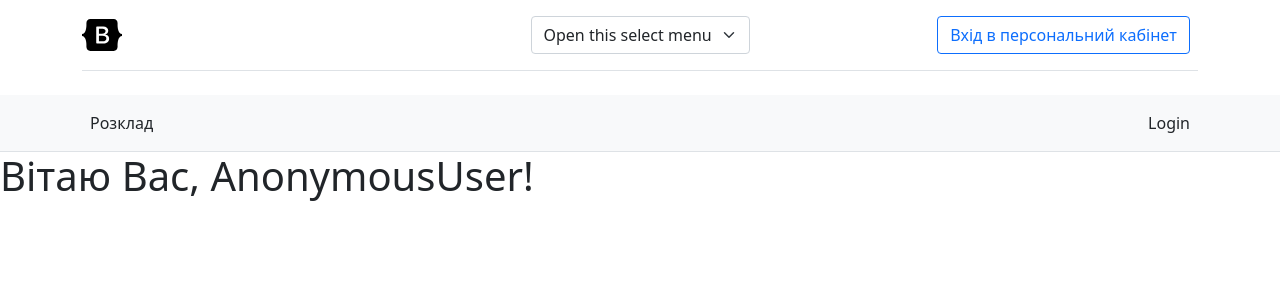
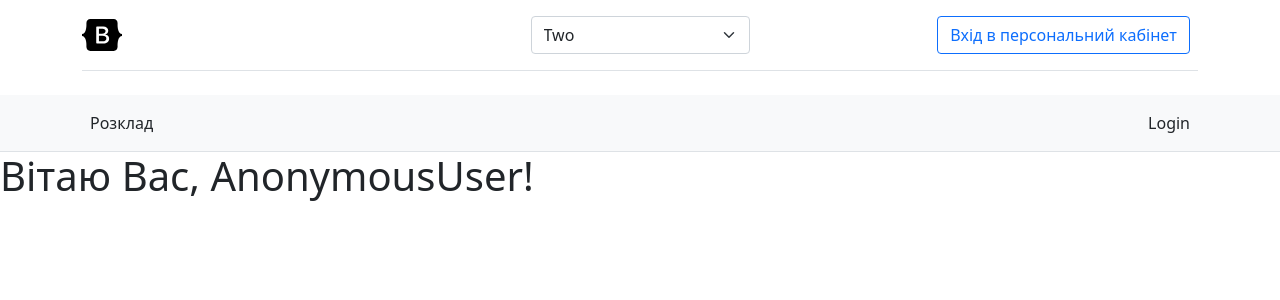
Before and after one commit to VVKo/cms, a Django app: page / in a window 1280 px wide. Shown: the top 300 px of the page. Run offline with Django 4.2, Linux system fonts and the light colour scheme; some libraries are stand-ins or nearby versions.

Commit message:
change header
Signed-off-by: VVKo <v.v.kovdrysh@gmail.com>

```diff
--- a/templates/partials/header.html
+++ b/templates/partials/header.html
@@ -2,23 +2,24 @@
 {% if request.user.is_authenticated %}
     <div class="container">
     <header class="d-flex flex-wrap align-items-center justify-content-center justify-content-md-between py-3 mb-4 border-bottom">
-      <a href="/" class="d-flex align-items-center col-md-3 mb-2 mb-md-0 text-dark text-decoration-none">
-        <svg class="bi me-2" width="40" height="32" role="img" aria-label="Bootstrap"><use xlink:href="#bootstrap"></use></svg>
-      </a>
+{#      <a href="/" class="d-flex align-items-center col-md-3 mb-2 mb-md-0 text-dark text-decoration-none">#}
+{#        <svg class="bi me-2" width="40" height="32" role="img" aria-label="Bootstrap"><use xlink:href="#bootstrap"></use></svg>#}
+{#      </a>#}
 
        <div class="row g-3 align-items-center">
 <select class="form-select col-1 mb-2 justify-content-center mb-md-0" aria-label="Default select example">
-  <option selected>Open this select menu</option>
-  <option value="1">One</option>
+  <option >Open this select menu</option>
+  <option selected value="1">One</option>
   <option value="2">Two</option>
   <option value="3">Three</option>
 </select>
         </div>
-        {% if request.user.is_superuser %}
+
+
+      <div class="col-md-3 text-end">
+           {% if request.user.is_superuser %}
             суперюзер
             {% endif %}
-
-      <div class="col-md-3 text-end">
         <a href="{% url 'users:logout' %}"><button type="button" class="btn btn-outline-primary me-2">Вихід</button></a>
       </div>
     </header>
@@ -31,9 +32,9 @@
       </a>
         <div class="row g-3 align-items-center">
 <select class="form-select col-1 mb-2 justify-content-center mb-md-0" aria-label="Default select example">
-  <option selected>Open this select menu</option>
+  <option >Open this select menu</option>
   <option value="1">One</option>
-  <option value="2">Two</option>
+  <option selected value="2">Two</option>
   <option value="3">Three</option>
 </select>
         </div>
```
Also changed, not shown: 1 other file.
